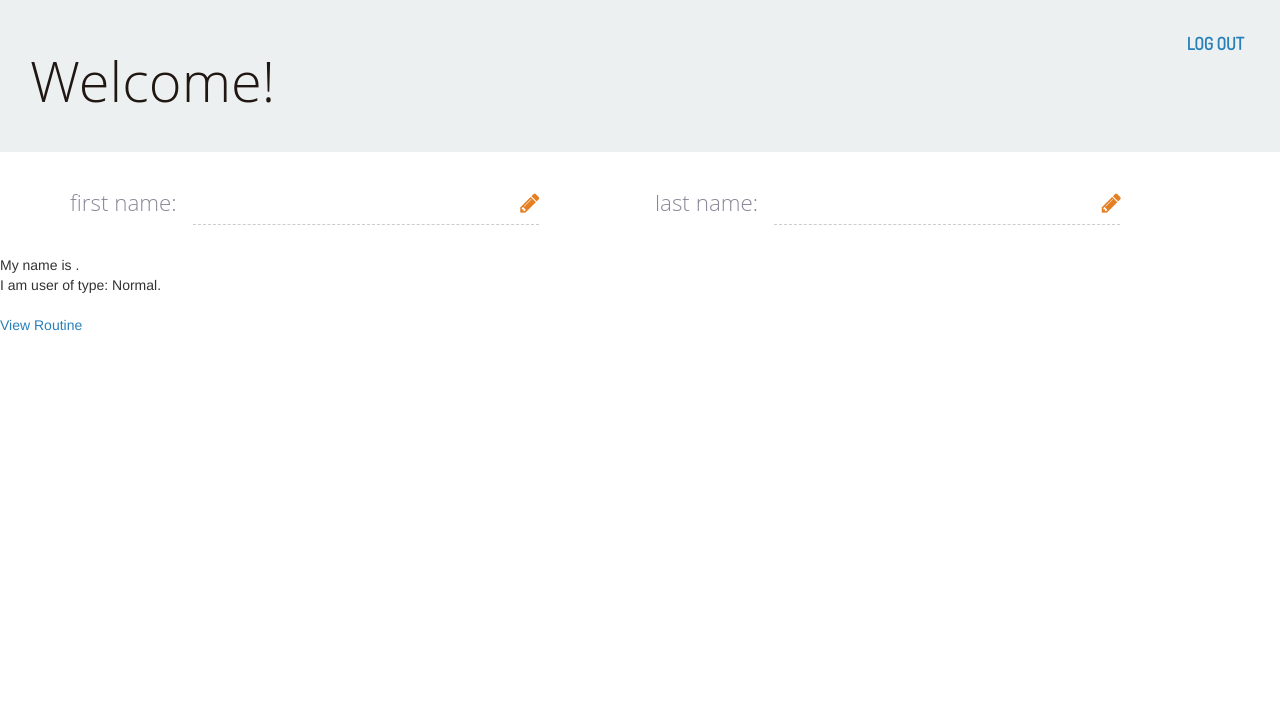
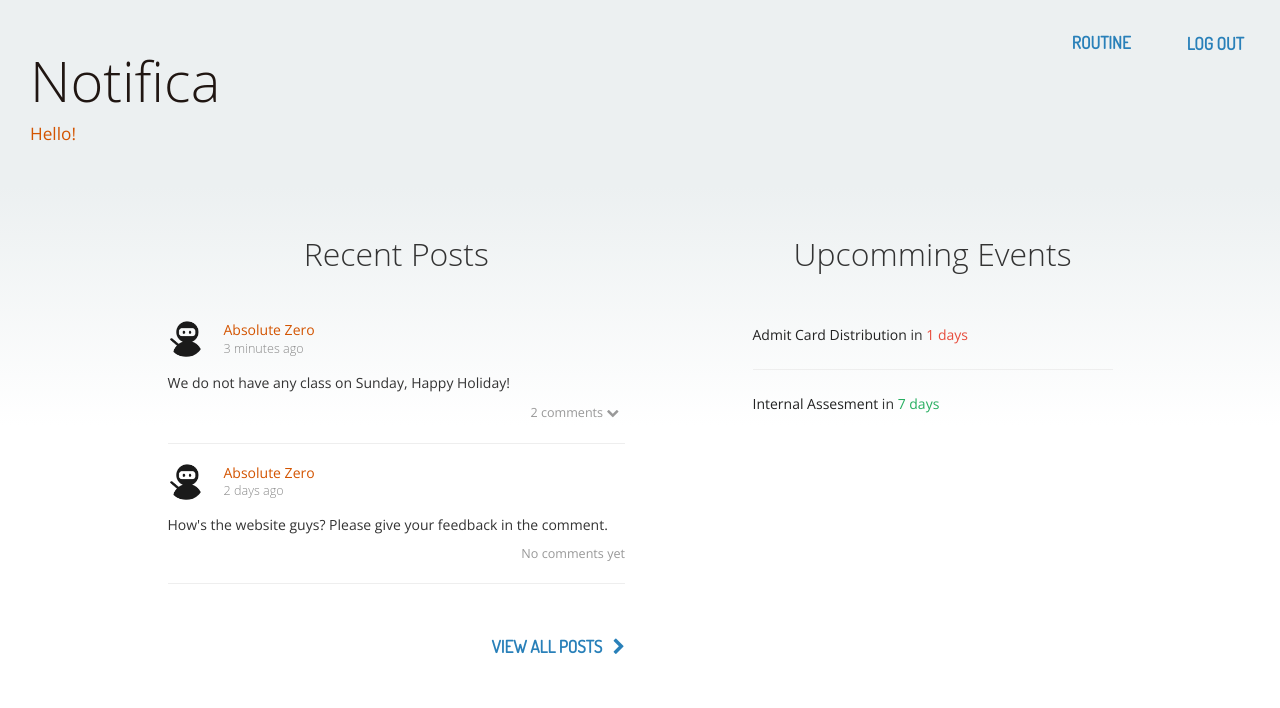
Before and after one commit to coders-circle/Notifica, a Django app: template web/classroom/templates/classroom/user.html in a window 1280 px wide. Shown: the top 708 px of the page. Run offline with Django 3.2, Linux system fonts and the light colour scheme; the template is opened without the code that fills it, so the values that code supplies are empty; some libraries are stand-ins or nearby versions.

Commit message:
Experiment on user page desing

```diff
--- a/web/classroom/templates/classroom/user.html
+++ b/web/classroom/templates/classroom/user.html
@@ -4,12 +4,15 @@
 {% load staticfiles %}
 
 {% block title %}
-Notifica: User info
+Notifica: News feed
 {% endblock %}
 
 
 {% block head %}
 <link href="{% static 'css/user.css' %}" type="text/css" rel="stylesheet">
+<link href="{% static 'css/ripple.css' %}" type="text/css" rel="stylesheet">
+<script src="{% static 'js/ripple.js' %}"></script>
+<script src="{% static 'js/user.js' %}"></script>
 {% endblock %}
 
 {% block body %}
@@ -18,46 +21,94 @@ Notifica: User info
         {% csrf_token %}
         <input type="submit" value="Log Out">
     </form>
-    <h1>Welcome!</h1>
-    <p>{{ user.first_name }} {{ user.last_name }}</p>
+    <a href="{% url 'routine:routine' %}">Routine</a>
+    <h1>Notifica</h1>
+    <p>
+        Hello! {% if user.first_name %}{{ user.first_name }}{% else %}{{ user.username }}{% endif %}
+    </p>
 </div>
-<div class="block" id="userdetail-block">
+<div class="block" id="news-block">
     <div class="container">
-        <form>
-            <div class="row">
-                <div class="col-md-6">
-                    <label>first name:</label>
-                    <input type="text" value="{{ user.first_name }}">
-                    <button><i class="fa fa-pencil"></i></button>
+        <div class="row">
+            <div class="col-md-5 col-md-offset-1">
+                <h2>Recent Posts</h2>
+                <div class="card card-post">
+                    <div class="op-info">
+                        <div class="container-user-avatar">
+                            <img src="{% static 'img/ninja.png' %}">
+                        </div>
+                        <span class="op-name">Absolute Zero</span>
+                        <br>
+                        <span class="post-time">3 minutes ago</span>
+                    </div>
+                    <p class="detail">
+                        We do not have any class on Sunday, Happy Holiday!
+                    </p>
+                    <div class="comments">
+                        <div class="container-expand-button">
+                            <button class="expand-button">2 comments <i class="fa fa-chevron-down"></i></button>
+                        </div>
+                        <div class="list-comment" data-hidden="true">
+                            <h4>Comments</h4>
+                            <div class="comment">
+                                <div class="user-info">
+                                    <div class="container-user-avatar">
+                                        <img src="{% static 'img/spy.png' %}">
+                                    </div>
+                                    <span class="user-name">Aditya Khatri</span>&nbsp;&nbsp;&nbsp;&nbsp;<span class="post-time">3 minutes ago</span>
+                                </div>
+                                <p>Wau, that's great</p>
+                            </div>
+                            <div class="comment">
+                                <div class="user-info">
+                                    <div class="container-user-avatar">
+                                        <img src="{% static 'img/ks.png' %}">
+                                    </div>
+                                    <span class="user-name">Keyser Soze</span>&nbsp;&nbsp;&nbsp;&nbsp;<span class="post-time">20 minutes ago</span>
+                                </div>
+                                <p>Really really really long long long long comment. This comment is so long that it goes multiple lines.</p>
+                            </div>
+                        </div>
+                    </div>
                 </div>
-                <div class="col-md-6">
-                    <label>last name:</label>
-                    <input type="text" value="{{ user.last_name }}">
-                    <button><i class="fa fa-pencil"></i></button>
+                <hr>
+                <div class="card card-post">
+                    <div class="op-info">
+                        <div class="container-user-avatar">
+                            <img src="{% static 'img/ninja.png' %}">
+                        </div>
+                        <span class="op-name">Absolute Zero</span>
+                        <br>
+                        <span class="post-time">2 days ago</span>
+                    </div>
+                    <p class="detail">
+                        How's the website guys? Please give your feedback in the comment.
+                    </p>
+                    <div class="comments">
+                        <div class="container-expand-button">
+                            <div class="expand-button">No comments yet </div>
+                        </div>
+                    </div>
+                </div>
+                <hr>
+                <a id="view-all-link" href="#">View all Posts &nbsp;&nbsp;<i class="fa fa-chevron-right"></i></a>
+            </div>
+            <div class="col-md-4 col-md-offset-1">
+                <h2>Upcomming Events</h2>
+                <div class="card card-event">
+                    <span class="title">Admit Card Distribution</span> in <span class="eta-low">1 days</span>
+                </div>
+                <hr>
+                <div class="card card-event">
+                    <span class="title">Internal Assesment</span> in <span class="eta-high">7 days</span>
                 </div>
             </div>
-            <div class="row">
-            </div>
-        </form>
+        </div>
+        <br>
     </div>
 </div>
 
 
 
-    {% with usertype=user|user_type %}
-
-        My name is {{ user.first_name }} {{ user.last_name }}.
-        <br>
-        I am user of type: {{usertype}}.
-
-        <br>
-        {% if usertype == "Student" %}
-            {{ user.student.group }}
-        {% endif %}
-
-    {% endwith %}
-    <br>
-    <a href="{% url 'routine:routine' %}">View Routine</a>
-
 
 {% endblock %}
--- a/web/static/css/user.css
+++ b/web/static/css/user.css
@@ -16,7 +16,17 @@
     color: #d35400;
 }
 
+#view-all-link{
+    margin-top: 30px;
+}
 #title-block input[type="submit"]{
+    margin-left: 50px;
+}
+
+#title-block input[type="submit"],
+#title-block a,
+#view-all-link,
+.view-all-link{
     font-family: "Dosis";
     text-transform:uppercase;
     font-weight: bold;
@@ -27,37 +37,109 @@
     border: none;
     outline: none;
 }
-#title-block input[type="submit"]:hover{
+.view-all-link:hover{
     color:#3498db;
 }
 
-#userdetail-block form{
+#news-block{
     font-family: "Open Sans";
-    font-size: 1.6em;
+    background: linear-gradient(#ecf0f1 0%, #fff 240px, #fff 100%);
+}
+#news-block h2{
+    font-family: "Open Sans Light";
+    font-size: 32px;
+    text-align: center;
+    margin-bottom: 50px;
 }
 
-#userdetail-block form label{
-    font-family: "Open Sans Light";
-    font-weight: normal;
-    color: #889;
-    margin-right: 10px;
-
+.comments .container-expand-button{
+    text-align: right;
+    color: #999;
+    font-size: 0.9em;
 }
-#userdetail-block form input[type="text"]{
-    font-family: "Open Sans"
-    width:60%;
+.comments .container-expand-button button{
     border: none;
-    border-bottom: 1px dashed #ccc;
-    color: #454;
-    padding: 5px 50px 5px 10px;
     outline: none;
+    background-color: transparent;
+}
+.comments .list-comment{
+    display: none;
+}
+.list-comment .user-name{
+    color: #d35400;
+}
+.card-post .comments h4{
+    font-size: 1em;
+    color: #aaa;
 }
 
-#userdetail-block form button{
-    border: none;
-    background-color: transparent;
-    color: #e67e22;
-    outline: none;
-    margin-left: -30px;
+.card-post .detail{
+    font-family: "Open Sans";
+}
+
+.card-post .op-info{
+    line-height: 1.23em;
+    margin-bottom: 16px;
+}
+.card-post .op-info .op-name,
+.comment .user-name{
+    color: #d35400;
+}
+.card-post .op-info .post-time,
+.comment .post-time{
+    font-family: "Open Sans Light";
+    color: #888;
+    font-size: 0.9em;
+}
+.comment p{
+    color: #666;
+}
+.container-user-avatar{
+    overflow: hidden;
+    border-radius: 50%;
+    float: left;
+    margin-right: 20px;
+}
+.container-user-avatar img{
+    width: 36px;
+    height: 36px;
+}
+.comment{
+    margin-top:20px;
+    margin-bottom:20px;
+}
+
+.card-event .title{
+    font-family: "Open Sans";
+    color: #222;
+}
+
+.card-event .eta-high{
+    color: #27ae60;
+}
+.card-event .eta-med{
+    color: #2980b9;
+}
+.card-event .eta-low{
+    color: #e74c3c;
+}
+
+.card-event .topic{
+    color: #d35400;
+    font-size: 0.9em;
+}
+
+.card-event .post-detail{
+    font-family: "Open Sans Light";
+    text-align: right;
+    color: #aaa;
+    font-size: 0.9em;
+}
+.card-event .post-detail .op-name{
+    color: #d35400;
     font-size: 1em;
 }
+
+.card-event{
+    line-height: 2em;
+}
--- /dev/null
+++ b/web/static/js/user.js
@@ -0,0 +1,9 @@
+jQuery(document).ready(function($) {
+    $('body').on( 'click', '.expand-button', function(e){
+        $(this).parent().parent().find(".list-comment").fadeIn();
+    });
+    $('body').on( 'click', '.card-post', function(e){
+        $(this).find(".list-comment").fadeIn();
+    });
+
+});
```
Also changed, not shown: web/db.sqlite3, web/static/img/fh.png (added), web/static/img/ks.png (added), web/static/img/ninja.png (added), web/static/img/spy.png (added), 3 other files.
